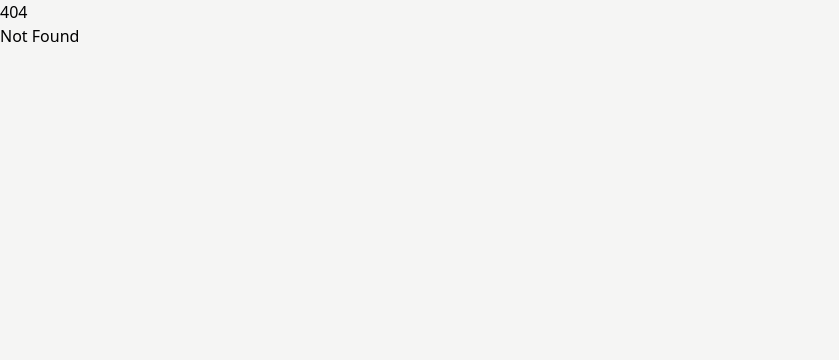
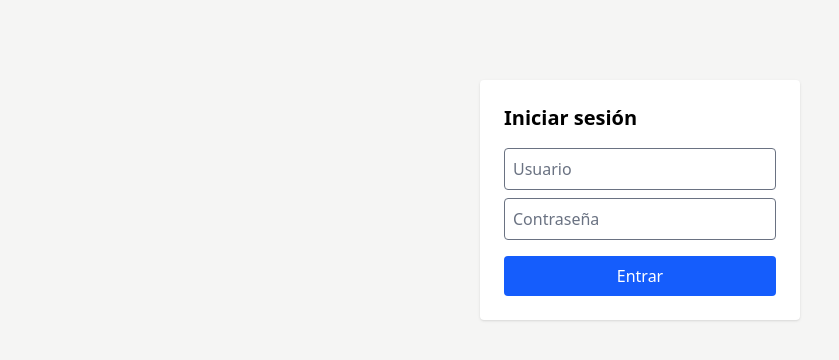
Before and after one commit to ChrisPoul/renova, a SvelteKit app: page /login in a window 1280 px wide. Before the commit this address had no page. Shown: the top 360 px of the page, without its empty margins (0-839 px from the left). Built offline with nearby package versions, Linux system fonts and the light colour scheme.

Commit message:
Added required authentication

```diff
--- a/package.json
+++ b/package.json
@@ -44,7 +44,9 @@
 	},
 	"dependencies": {
 		"@libsql/client": "^0.15.8",
+		"bcryptjs": "^3.0.2",
 		"better-sqlite3": "^11.8.0",
+		"cookie": "^1.0.2",
 		"dotenv": "^16.5.0",
 		"drizzle-orm": "^0.40.1",
 		"xlsx": "^0.18.5"
--- /dev/null
+++ b/src/hooks.server.ts
@@ -0,0 +1,25 @@
+import type { Handle } from '@sveltejs/kit';
+import cookie from 'cookie';
+import { redirect } from '@sveltejs/kit';
+
+export const handle: Handle = async ({ event, resolve }) => {
+	const cookies = cookie.parse(event.request.headers.get('cookie') || '');
+	const session = cookies.session;
+
+	// Allow access to login and static assets
+	if (
+		event.url.pathname.startsWith('/login') ||
+		event.url.pathname.startsWith('/api/login') ||
+		event.url.pathname.startsWith('/favicon') ||
+		event.url.pathname.startsWith('/_app')
+	) {
+		return resolve(event);
+	}
+
+	// If not logged in, redirect to login
+	if (session !== 'valid') {
+		throw redirect(303, '/login');
+	}
+
+	return resolve(event);
+};
--- a/src/routes/+page.svelte
+++ b/src/routes/+page.svelte
@@ -192,3 +192,12 @@
 		Generar Reporte
 	</button>
 </div>
+<button
+class="fixed top-4 right-4 rounded-lg bg-red-500 px-4 py-2 text-white hover:bg-red-600"
+    onclick={async () => {
+        await fetch('/api/logout', { method: 'POST' });
+        location.href = '/login';
+    }}
+>
+    Cerrar sesión
+</button>
--- /dev/null
+++ b/src/routes/api/login/+server.ts
@@ -0,0 +1,26 @@
+import { json } from '@sveltejs/kit';
+import bcrypt from 'bcryptjs';
+import cookie from 'cookie';
+
+const USERNAME = 'admin';
+// Generate a hash with: bcrypt.hashSync('yourpassword', 10)
+const PASSWORD_HASH = '$2b$10$UPp4AitzN.HpgcstnZKk8e09aGlQWsA6DIV3tcRFedvKxfw2EjhlS'; // <-- replace with your hash
+
+export async function POST({ request }) {
+    const { username, password } = await request.json();
+
+    if (username === USERNAME && bcrypt.compareSync(password, PASSWORD_HASH)) {
+        return new Response(null, {
+            status: 200,
+            headers: {
+                'set-cookie': cookie.serialize('session', 'valid', {
+                    path: '/',
+                    httpOnly: true,
+                    sameSite: 'lax',
+                    maxAge: 60 * 60 * 24 // 1 day
+                })
+            }
+        });
+    }
+    return json({ error: 'Unauthorized' }, { status: 401 });
+}
--- /dev/null
+++ b/src/routes/api/logout/+server.ts
@@ -0,0 +1,15 @@
+import cookie from 'cookie';
+
+export async function POST() {
+    return new Response(null, {
+        status: 200,
+        headers: {
+            'set-cookie': cookie.serialize('session', '', {
+                path: '/',
+                httpOnly: true,
+                sameSite: 'lax',
+                maxAge: 0
+            })
+        }
+    });
+}
--- /dev/null
+++ b/src/routes/login/+page.svelte
@@ -0,0 +1,28 @@
+<script lang="ts">
+    let username = '';
+    let password = '';
+    let error = '';
+
+    async function login() {
+        const res = await fetch('/api/login', {
+            method: 'POST',
+            headers: { 'Content-Type': 'application/json' },
+            body: JSON.stringify({ username, password })
+        });
+        if (res.ok) {
+            location.href = '/';
+        } else {
+            error = 'Usuario o contraseña incorrectos';
+        }
+    }
+</script>
+
+<form on:submit|preventDefault={login} class="max-w-xs mx-auto mt-20 p-6 bg-white rounded shadow">
+    <h2 class="mb-4 text-xl font-bold">Iniciar sesión</h2>
+    {#if error}
+        <div class="mb-2 text-red-600">{error}</div>
+    {/if}
+    <input class="mb-2 w-full border p-2 rounded" placeholder="Usuario" bind:value={username} />
+    <input class="mb-4 w-full border p-2 rounded" type="password" placeholder="Contraseña" bind:value={password} />
+    <button class="w-full bg-blue-600 text-white py-2 rounded" type="submit">Entrar</button>
+</form>
```
Also changed, not shown: 1 other file (tests, documents, lock files or other folders).
